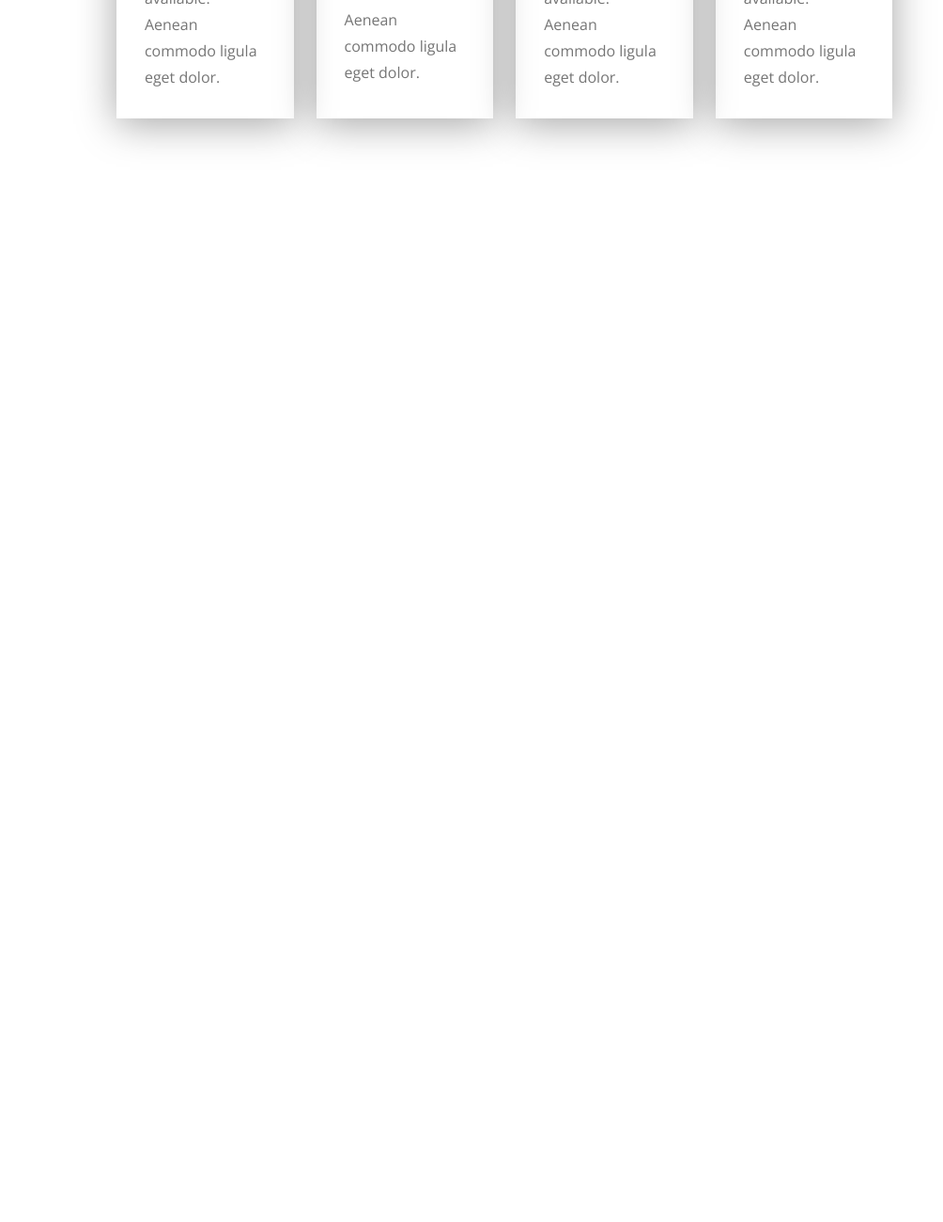
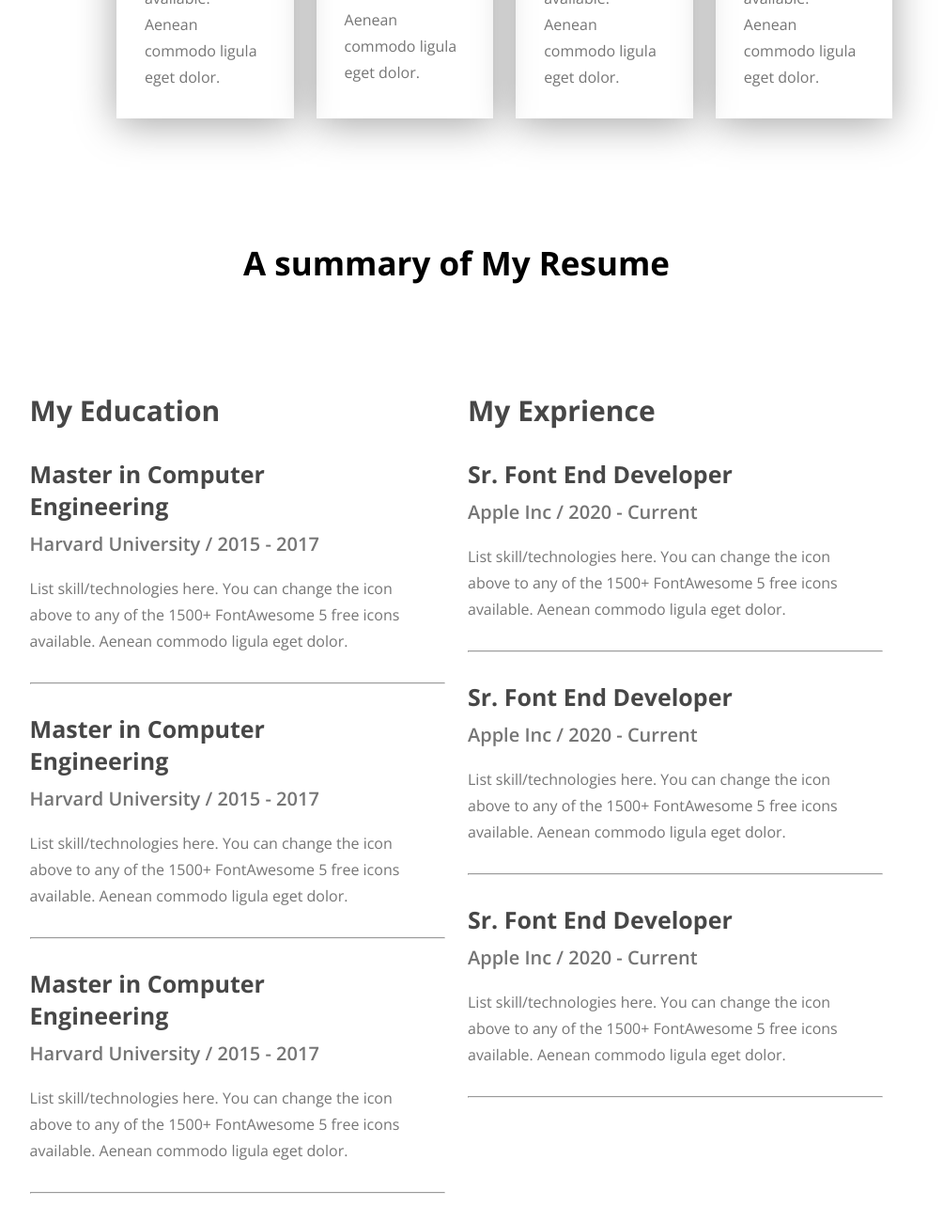
Before and after one commit to RakibMatubbar/my-first-protfolio, a plain HTML site: page index.html in a window 1280 px wide. Shown: the part 2165-3465 px from the top of the page at 94% size, without its empty margins (154-1158 px from the left). Before the commit the page ends 2421 px from the top, so only its background shows below. Drawn offline with nearby package versions, Linux system fonts and the light colour scheme.

Commit message:
My Resume Section Dome

```diff
--- a/index.html
+++ b/index.html
@@ -101,5 +101,64 @@
             </div>
         </div>
     </section>
+
+    <section id="resume">
+        <div class="section-heading">
+            <h2>A summary of My Resume</h2>
+        </div>
+        <div class="resume-container">
+            <div class="education">
+                <h2 class="section-title">My Education</h2>
+                <div class="resume-card">
+                    <h3 class="card-title">Master in Computer Engineering</h3>
+                    <p class="card-info">Harvard University / 2015 - 2017</p>
+                    <p class="card-text">List skill/technologies here. You can change the icon above
+                    to any of the 1500+ FontAwesome 5 free icons available. Aenean commodo ligula eget dolor.</p>
+                </div>
+                <hr>
+                <div class="resume-card">
+                    <h3 class="card-title">Master in Computer Engineering</h3>
+                    <p class="card-info">Harvard University / 2015 - 2017</p>
+                    <p class="card-text">List skill/technologies here. You can change the icon above
+                    to any of the 1500+ FontAwesome 5 free icons available. Aenean commodo ligula eget dolor.</p>
+                </div>
+                <hr>
+                <div class="resume-card">
+                    <h3 class="card-title">Master in Computer Engineering</h3>
+                    <p class="card-info">Harvard University / 2015 - 2017</p>
+                    <p class="card-text">List skill/technologies here. You can change the icon above
+                    to any of the 1500+ FontAwesome 5 free icons available. Aenean commodo ligula eget dolor.</p>
+                </div>
+                <!-- hr for horizontle line -->
+                <hr>
+            </div>
+
+            <div class="exprience">
+                <h2 class="section-title">My Exprience</h2>
+                <div class="resume-card">
+                    <h3 class="card-title">Sr. Font End Developer</h3>
+                    <p class="card-info">Apple Inc / 2020 - Current</p>
+                    <p class="card-text">List skill/technologies here. You can change the icon above
+                    to any of the 1500+ FontAwesome 5 free icons available. Aenean commodo ligula eget dolor.</p>
+                </div>
+                <hr>
+                 <div class="resume-card">
+                    <h3 class="card-title">Sr. Font End Developer</h3>
+                    <p class="card-info">Apple Inc / 2020 - Current</p>
+                    <p class="card-text">List skill/technologies here. You can change the icon above
+                    to any of the 1500+ FontAwesome 5 free icons available. Aenean commodo ligula eget dolor.</p>
+                </div>
+                <hr>
+                 <div class="resume-card">
+                    <h3 class="card-title">Sr. Font End Developer</h3>
+                    <p class="card-info">Apple Inc / 2020 - Current</p>
+                    <p class="card-text">List skill/technologies here. You can change the icon above
+                    to any of the 1500+ FontAwesome 5 free icons available. Aenean commodo ligula eget dolor.</p>
+                </div>
+                <hr>
+            </div>
+
+        </div>
+    </section>
 </body>
 </html>
--- a/styles/portfolio.css
+++ b/styles/portfolio.css
@@ -191,3 +191,50 @@
     color: #757575;
     line-height: 28px;
 }
+
+.resume{
+    padding-top: 130px;
+}
+
+#resume .resume-container{
+    width: 71%;
+    max-width: 1140px;
+    margin: 113px auto 0;
+    display: flex;
+    gap: 24px;
+}
+
+.resume-container hr{
+    margin: 30px 0;
+}
+
+.resume-container .section-title{
+    color: #474747;
+    font-size: 30px;
+    margin-bottom: 30px;
+}
+
+.resume-card{
+    max-width: 511px;
+    margin-right: 47px;
+}
+
+.resume-card .card-title{
+    font-size: 25px;
+    font-weight: bold;
+    margin-bottom: 10px;
+    color: #474747;
+}
+
+.resume-card .card-info{
+    font-size: 20px;
+    font-weight: 600;
+    margin-bottom: 20px;
+    color: #757575;
+}
+
+.resume-card .card-text{
+    font-size: 16px;
+    line-height: 28px;
+    color: #757575;
+}
```
